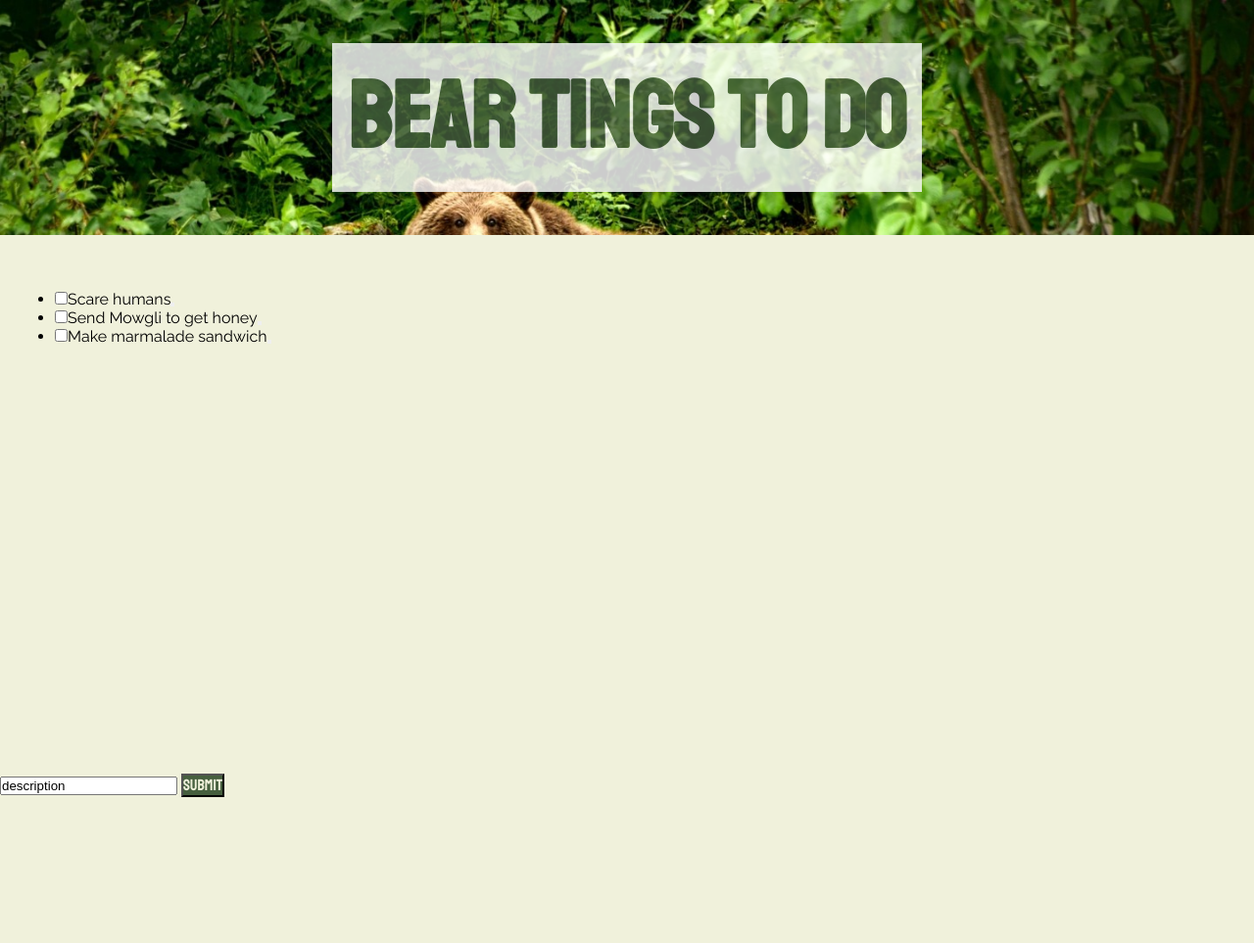
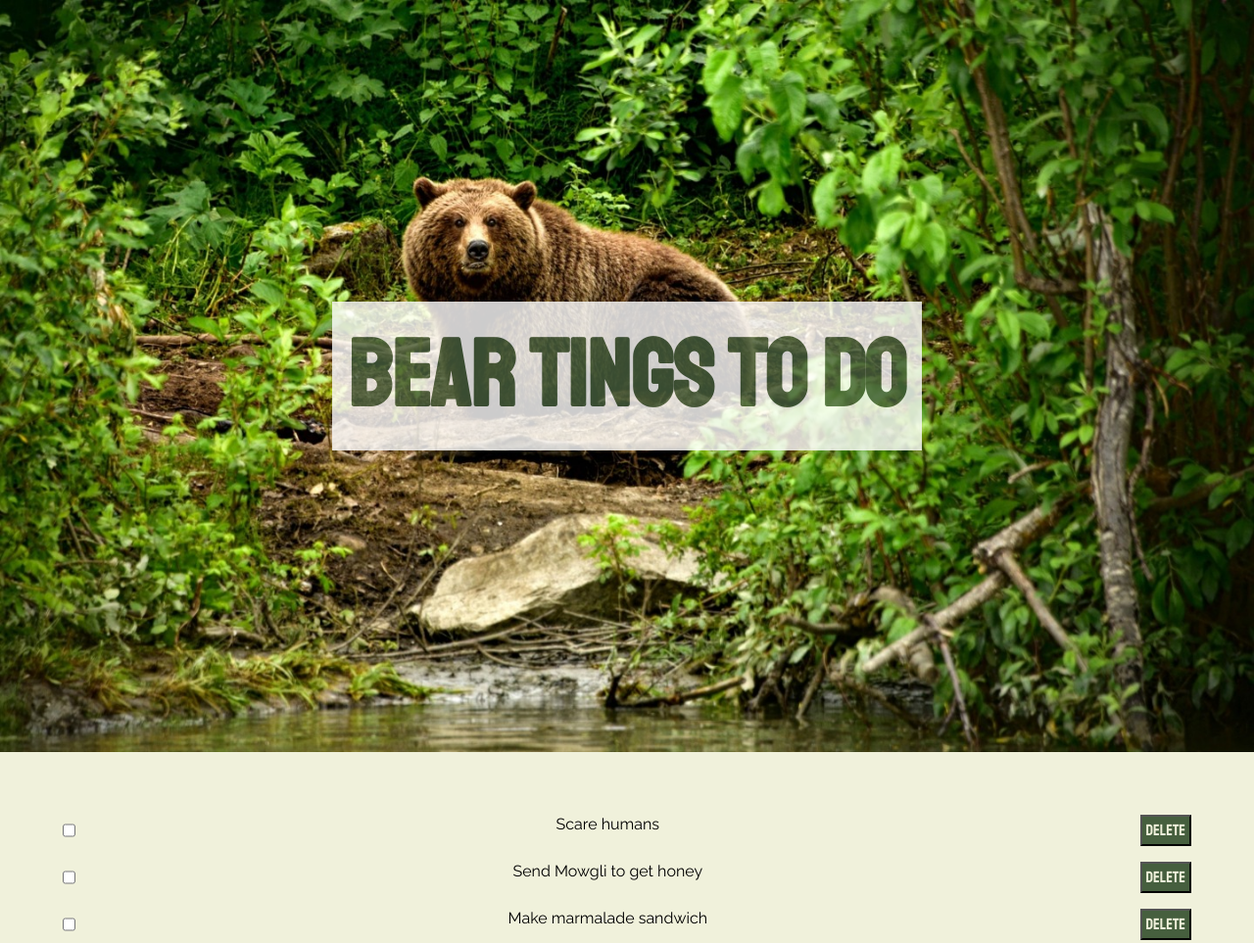
Before and after one commit to fac18/week2-ajnp-sbs-todolist, a website: page index.html in a window 1280 px wide. Shown: the top 963 px of the page at 98% size. Before the commit the page ends 814 px from the top, so only its background shows below. Drawn offline with Linux system fonts and the light colour scheme; a web font is replaced by a local one.

Commit message:
Adding spacing and flexbox
co-authored-by Gill <gillian@yeoman.org.uk>

```diff
--- a/dom.js
+++ b/dom.js
@@ -44,7 +44,8 @@
       update(newState);
     });
     todoNode.appendChild(deleteButtonNode);
-
+    deleteButtonNode.textContent = "Delete";
+    deleteButtonNode.classList.add("button");
     // add classes for css
 
     return todoNode;
--- a/index.html
+++ b/index.html
@@ -21,7 +21,7 @@
     </section>
     <form id="add-todo">
       <input type="text" name="description" value="description" />
-      <input type="submit" name="" value="Submit" class="submit-change" />
+      <input type="submit" name="" value="Submit" class="button" />
     </form>
   </body>
   <script type="text/javascript" src="./logic.js"></script>
--- a/logic.js
+++ b/logic.js
@@ -60,12 +60,12 @@ var todoFunctions = {
     var todosMapped = todosCopy.map(function(todoObj) {
       if (todoObj.id === idToMark) {
         todoObj.done = true;
-        } else {
+      } else {
       }
       return todoObj;
     });
-      return todosMapped;
-    },
+    return todosMapped;
+  },
 
   sortTodos: function(todos, sortFunction) {
     // stretch goal! Do this last
--- a/style.css
+++ b/style.css
@@ -42,10 +42,10 @@ header {
   padding: 1rem;
 }
 
-/* section {
-  margin: 10px;
-  padding-top: 0px;
-} */
+section {
+  text-align: center;
+  padding: 8px;
+}
 
 h1 {
   font-family: "Staatliches", cursive;
@@ -55,6 +55,21 @@ h1 {
 
 h2 {
   font-family: "Staatliches", cursive;
+}
+
+ul {
+  display: flex;
+  flex-direction: column;
+  justify-content: space-between;
+  list-style: none;
+}
+
+li {
+  display: flex;
+  flex-direction: row;
+  justify-content: space-between;
+  width: 100%;
+  padding: 8px;
 }
 
 p {
@@ -82,16 +97,17 @@ a:hover {
   font-family: "Raleway", sans-serif;
 }
 
-footer {
+form {
   margin-bottom: 3rem;
   text-align: center;
 }
 
-.submit-change {
+.button {
   font-family: "Staatliches", cursive;
   font-size: 1rem;
   color: #f0f1db;
   background-color: #465f3e;
+  padding: 4px;
 }
 
 @media (min-width: 768px) {
@@ -104,7 +120,9 @@ footer {
     margin-bottom: 2rem;
     margin-left: 5rem;
   }
-
+  header {
+    height: 60vw;
+  }
   header p {
     font-size: 1.5rem;
   }
```
